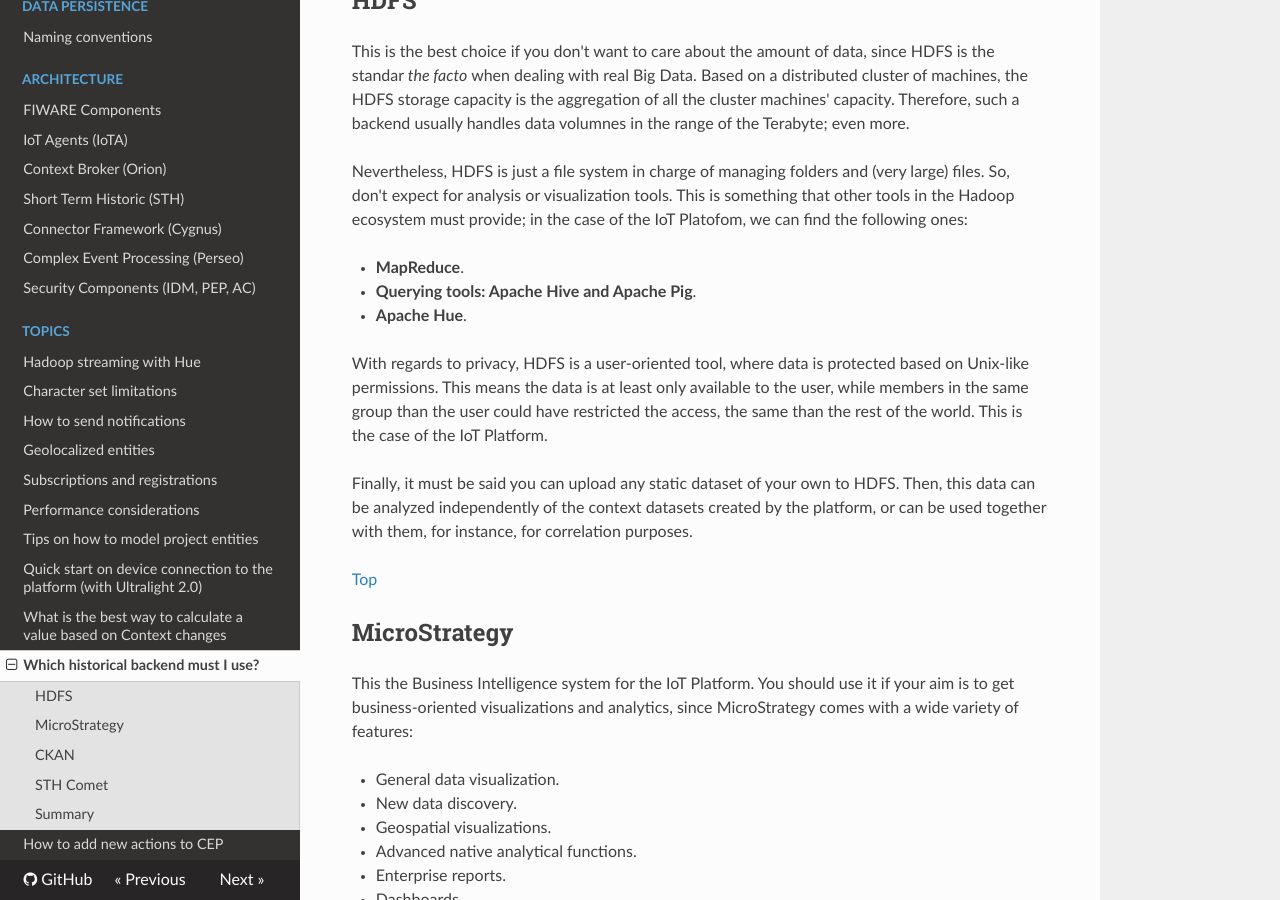
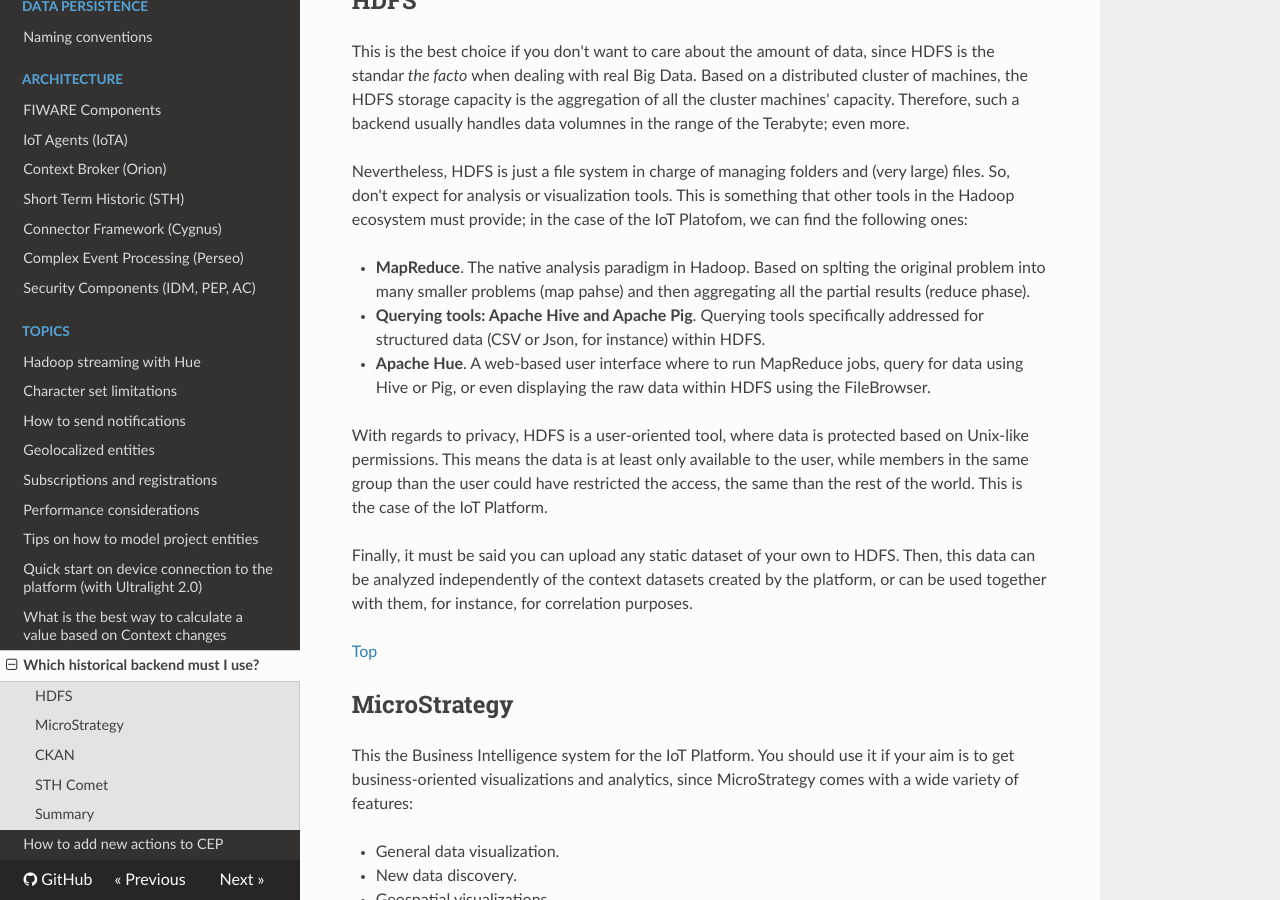
Before and after one commit to telefonicaid/thinking-cities, an MkDocs documentation site: the page built from docs/topics/which_historical_backend.md, in a window 1280 px wide and 900 px high, scrolled down 776 px. Built offline with MkDocs 1.6.1, drawn with Linux system fonts in a browser that asks for light colours; nearby versions of some CDN libraries; old or Windows-style settings are respelled for this version of MkDocs.

Commit message:
[docs/topics/which_historical_backend.md] Add description about Hadoop ecosystem tools

```diff
--- a/docs/topics/which_historical_backend.md
+++ b/docs/topics/which_historical_backend.md
@@ -22,9 +22,9 @@
 
 Nevertheless, HDFS is just a file system in charge of managing folders and (very large) files. So, don't expect for analysis or visualization tools. This is something that other tools in the Hadoop ecosystem must provide; in the case of the IoT Platofom, we can find the following ones:
 
-* **MapReduce**.
-* **Querying tools: Apache Hive and Apache Pig**.
-* **Apache Hue**.
+* **MapReduce**. The native analysis paradigm in Hadoop. Based on splting the original problem into many smaller problems (map pahse) and then aggregating all the partial results (reduce phase).
+* **Querying tools: Apache Hive and Apache Pig**. Querying tools specifically addressed for structured data (CSV or Json, for instance) within HDFS.
+* **Apache Hue**. A web-based user interface where to run MapReduce jobs, query for data using Hive or Pig, or even displaying the raw data within HDFS using the FileBrowser.
 
 With regards to privacy, HDFS is a user-oriented tool, where data is protected based on Unix-like permissions. This means the data is at least only available to the user, while members in the same group than the user could have restricted the access, the same than the rest of the world. This is the case of the IoT Platform.
 
```
